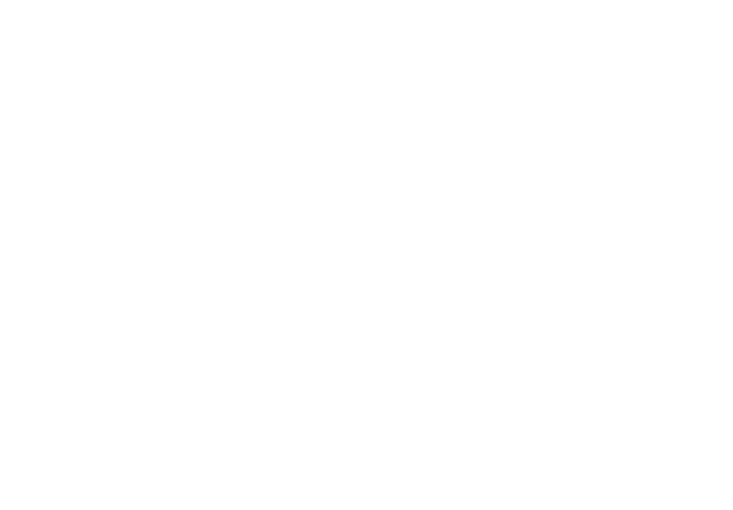
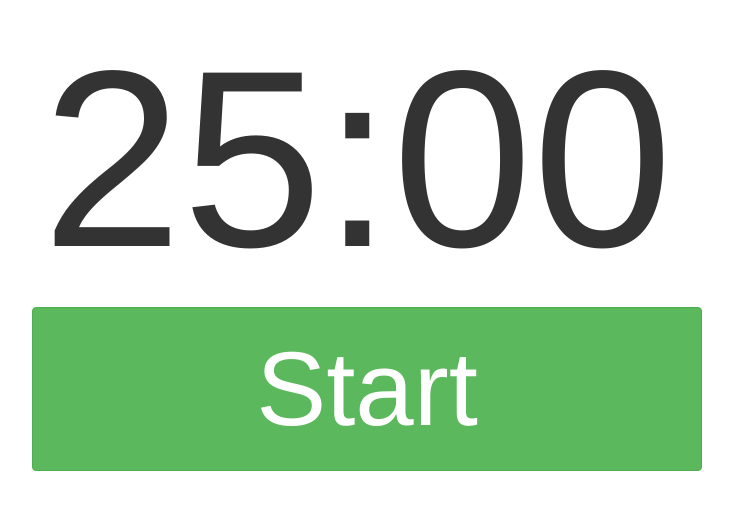
Before and after one commit to Alex4173/pom_timer, a website: page public/html/index.html in a window 1280 px wide. Shown: the whole page, without its empty margins (223-956 px from the left). Drawn offline with nearby package versions, Linux system fonts and the light colour scheme; files that its build step writes are made by us from their sources; files whose address does not match are found by name.

Commit message:
Initial setup of layout and startof JavaScript

```diff
--- a/public/css/main.css
+++ b/public/css/main.css
@@ -0,0 +1,7 @@
+#timer {
+  font-size: 1800%;
+}
+
+#start {
+  font-size: 750%;
+}
--- a/public/html/index.html
+++ b/public/html/index.html
@@ -3,11 +3,20 @@
   <meta charset="UTF-8">
   <title>Pom Timer</title>
   <link rel="stylesheet" href="https://maxcdn.bootstrapcdn.com/bootstrap/3.3.7/css/bootstrap.min.css" integrity="sha384-BVYiiSIFeK1dGmJRAkycuHAHRg32OmUcww7on3RYdg4Va+PmSTsz/K68vbdEjh4u" crossorigin="anonymous">
-
+  <link rel="stylesheet" href="css/main.css"
 </head>
 <body>
-
+ <div class="container">
+  <div class="row">
+    <div class="col-md-7 col-md-offset-2">
+      <h1 id="timer">25:00</h1>
+  </div>
+  <div class="row">
+<div class="col-md-7 col-md-offset-2">
+  <button class="btn btn-success btn-block" id="start">Start</button>
+  </div>
+</div>
+<script   src="https://code.jquery.com/jquery-2.2.4.js"   integrity="sha256-iT6Q9iMJYuQiMWNd9lDyBUStIq/8PuOW33aOqmvFpqI="   crossorigin="anonymous"></script>
 <script src="js/app.js"></script>
-
 </body>
 </html>
--- a/public/js/app.js
+++ b/public/js/app.js
@@ -0,0 +1,12 @@
+(function() {
+  //initialize variables
+  var startButton =$('#start');
+
+  //main functionality
+  startButton.on('click', countdown);
+
+  //function definitions
+  function countdown(){
+    alert("It's the final countdown!!!");
+  }
+}());
```
Also changed, not shown: 1 other file.
